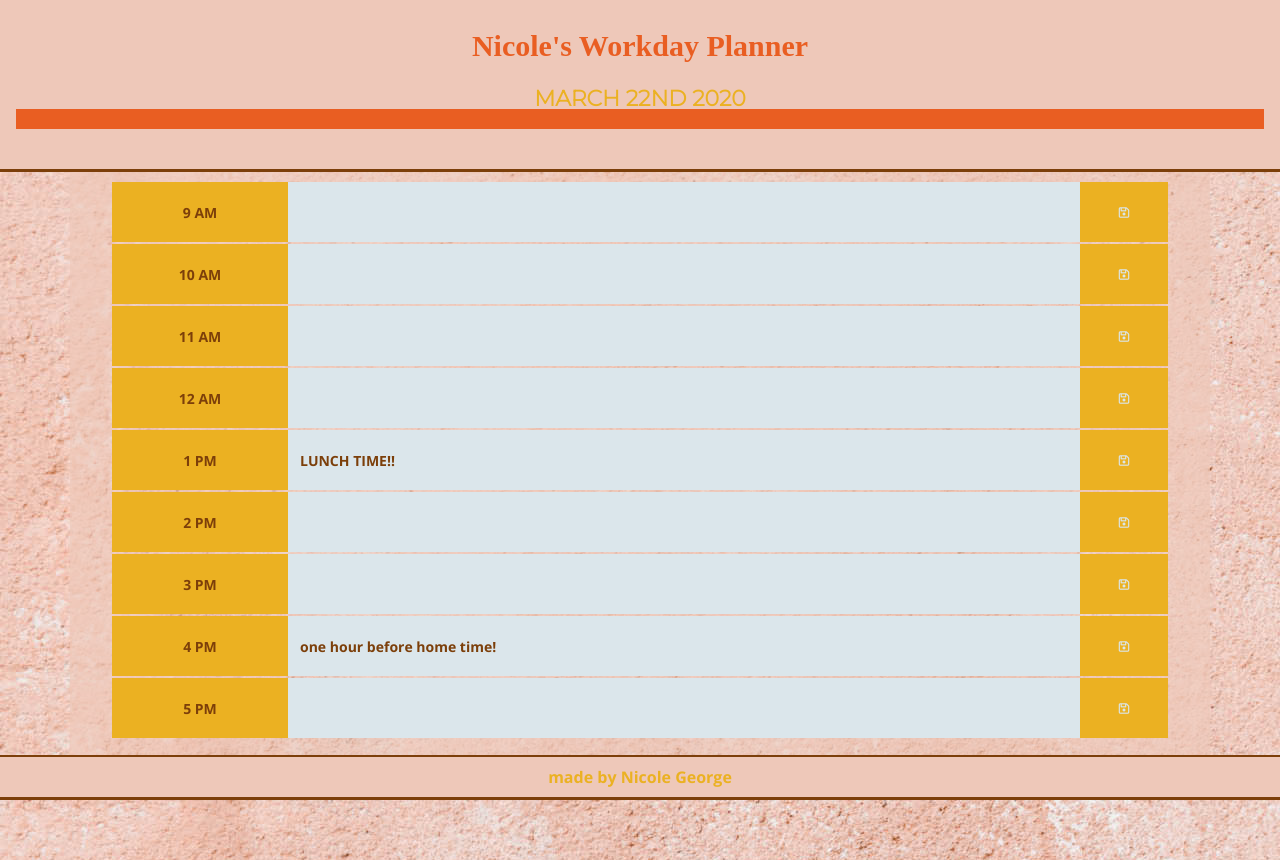
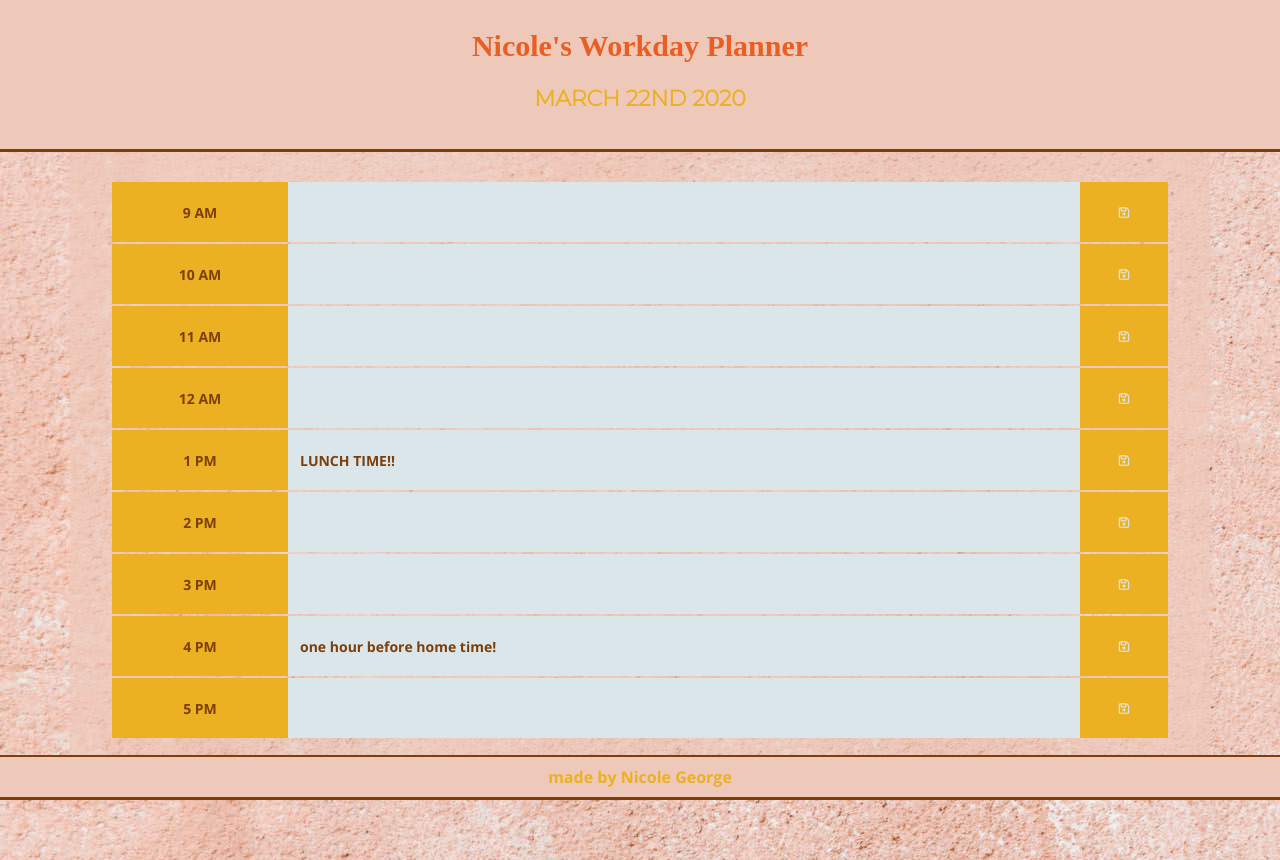
Before and after one commit to NicoleGeorge/day-planner, a plain HTML site: page index.html in a window 1280 px wide. Drawn offline with nearby package versions, Linux system fonts and the light colour scheme; a web font is replaced by a local one.

```diff
--- a/css/style.css
+++ b/css/style.css
@@ -40,9 +40,7 @@
 }
 
 #navbar-subtitle {
-    border-bottom: #E95E22;
-    border-bottom-style: solid;
-    border-bottom-width: 20px;
+    /* working on creating a bottom border that sits behind the date by about 10/15px */
 }
 
 /* PLANNER STYLES */
```
